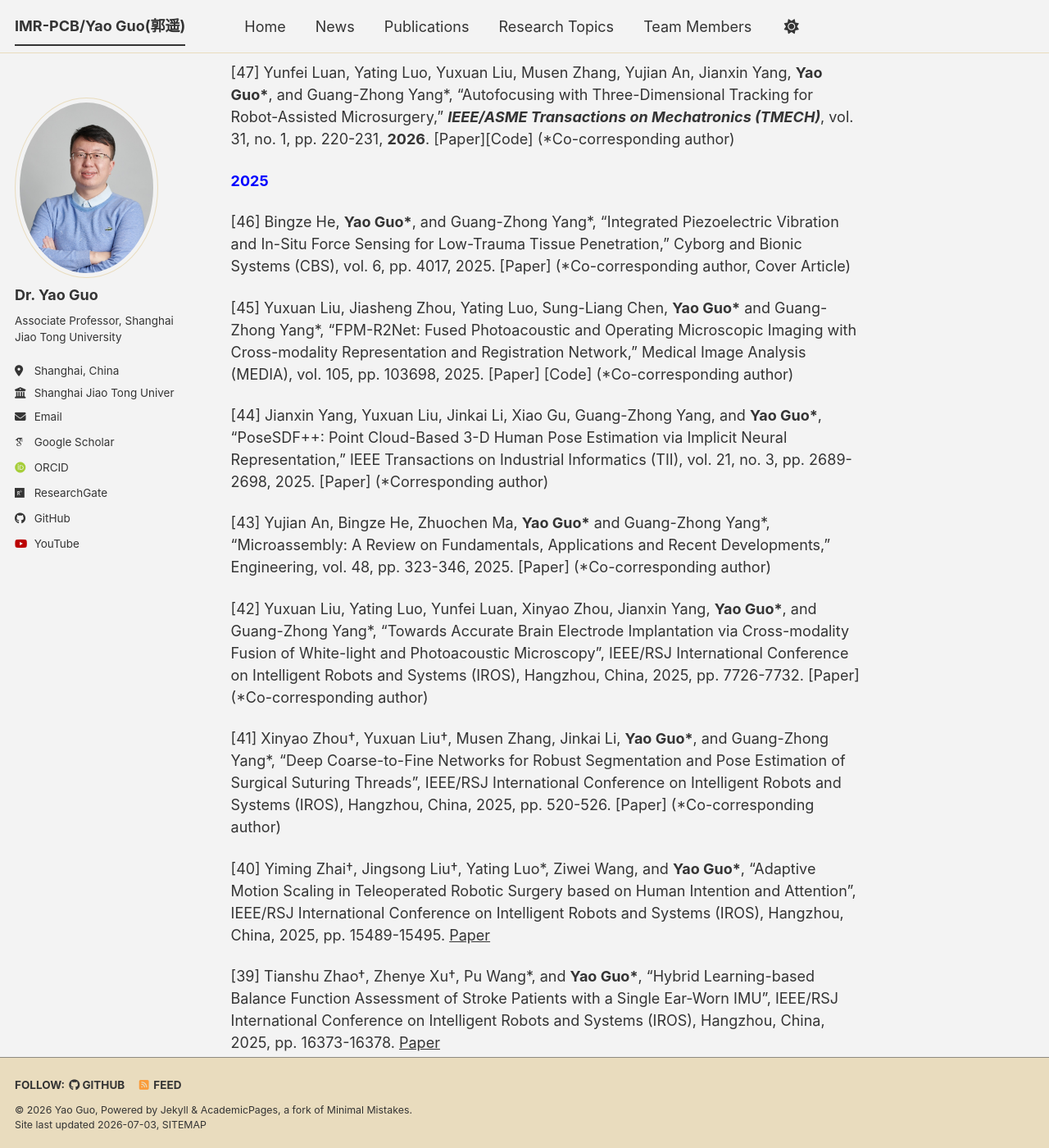
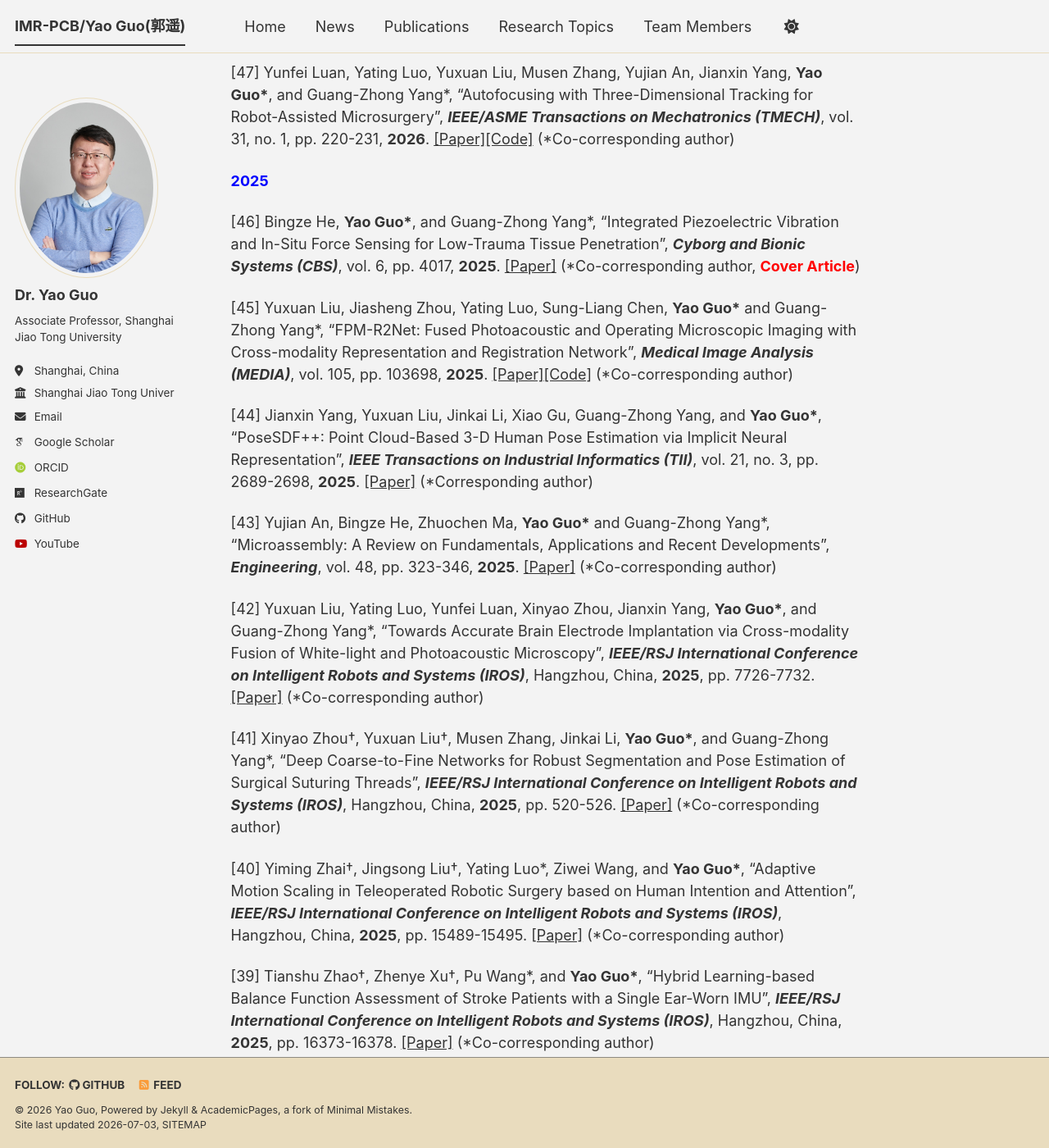
Before and after one commit to IMR-PCB/IMR-PCB.github.io, a Jekyll site: the page built from _pages/about.md, in a window 1280 px wide and 1400 px high, scrolled down 3391 px. Shown: the whole window at 82% size. Built offline with Jekyll 4.4.1, drawn with Linux system fonts in a browser that asks for light colours; some web fonts are replaced; a script bundle is joined from its source files by our own code; library files that are not in the unit come from our copies; some of the changed text lies outside the part shown.

Commit message:
Update about.md

```diff
--- a/_pages/about.md
+++ b/_pages/about.md
@@ -57,55 +57,55 @@ Selected Publications
 ======
 <span style="color:blue">**2026**</span>
 
-\[53\] Musen Zhang, Yuxuan Liu, Yunfei Luan, Jinkai Li, and **Yao Guo\***, "Towards Robust Egocentric Object Tracking: A Plug-and-Play Trajectory-Aware Approach," _**IEEE Transactions on Mobile Computing (TMC)**_, Accepted, **2026**. (\*Corresponding author)
+\[53\] Musen Zhang, Yuxuan Liu, Yunfei Luan, Jinkai Li, and **Yao Guo\***, "Towards Robust Egocentric Object Tracking: A Plug-and-Play Trajectory-Aware Approach", _**IEEE Transactions on Mobile Computing (TMC)**_, Accepted, **2026**. (\*Corresponding author)
 
-\[52\] Yating Luo, Yuxuan Liu, Yunfei Luan, **Yao Guo\***, and Guang-Zhong Yang\*, "A Hierarchical Learning Framework for Micro-Electrode Manipulation under Microscopic Vision," _**IEEE/ASME Transactions on Mechatronics (TMECH)**_, Accepted, **2026**. [\[Paper\]](https://ieeexplore.ieee.org/document/11561778) (\*Co-corresponding author)
+\[52\] Yating Luo, Yuxuan Liu, Yunfei Luan, **Yao Guo\***, and Guang-Zhong Yang\*, "A Hierarchical Learning Framework for Micro-Electrode Manipulation under Microscopic Vision", _**IEEE/ASME Transactions on Mechatronics (TMECH)**_, Accepted, **2026**. [\[Paper\]](https://ieeexplore.ieee.org/document/11561778) (\*Co-corresponding author)
 
-[51] Xinyao Zhou, Yuxuan Liu, Yating Luo, Yunfei Luan, Guang-Zhong Yang, and **Yao Guo\***, "Wrist Camera Pose-Guided Multi-View Fusion for Occlusion Reconstruction in Robot-Assisted Microsurgical Anastomosis'', _**International Conference on Medical Image Computing and Computer-Assisted Intervention (MICCAI)**_, Strasbourg, France, Accepted, **2026**. (\*Corresponding author)
+[51] Xinyao Zhou, Yuxuan Liu, Yating Luo, Yunfei Luan, Guang-Zhong Yang, and **Yao Guo\***, "Wrist Camera Pose-Guided Multi-View Fusion for Occlusion Reconstruction in Robot-Assisted Microsurgical Anastomosis", _**International Conference on Medical Image Computing and Computer-Assisted Intervention (MICCAI)**_, Strasbourg, France, Accepted, **2026**. (\*Corresponding author)
 
-[50] Yunfei Luan, Yuxuan Liu, Yuyang Zhuge, Yating Luo, **Yao Guo\***, and Guang-Zhong Yang\*, "One-Shot Autofocus Via User-Adaptive Gaze Control for Robot-Assisted Microsurgery," _**IEEE International Conference on Robotics and Automation (ICRA)**_, Vienna, Austria, Accepted, **2026**. (\*Co-corresponding author, <span style="color:red">**Finalists of Best Paper Award in Medical Robotics**</span>)
+[50] Yunfei Luan, Yuxuan Liu, Yuyang Zhuge, Yating Luo, **Yao Guo\***, and Guang-Zhong Yang\*, "One-Shot Autofocus Via User-Adaptive Gaze Control for Robot-Assisted Microsurgery", _**IEEE International Conference on Robotics and Automation (ICRA)**_, Vienna, Austria, Accepted, **2026**. (\*Co-corresponding author, <span style="color:red">**Finalists of Best Paper Award in Medical Robotics**</span>)
 
-[49] Yuxuan Liu, Yuyang Zhuge, Xinyao Zhou, Yating Luo, Yunfei Luan, **Yao Guo\***, and Guang-Zhong Yang\*, "Cross-View Exocentric and Egocentric Fusion for Robust Microsurgical Anastomosis Understanding," _**IEEE International Conference on Robotics and Automation (ICRA)**_, Vienna, Austria, Accepted, **2026**. (\*Co-corresponding author)
+[49] Yuxuan Liu, Yuyang Zhuge, Xinyao Zhou, Yating Luo, Yunfei Luan, **Yao Guo\***, and Guang-Zhong Yang\*, "Cross-View Exocentric and Egocentric Fusion for Robust Microsurgical Anastomosis Understanding", _**IEEE International Conference on Robotics and Automation (ICRA)**_, Vienna, Austria, Accepted, **2026**. (\*Co-corresponding author)
 
-[48] Yuxuan Liu, Xinyao Zhou, Yating Luo, Yunfei Luan, Zhennan Xiao, **Yao Guo\***, and Guang-Zhong Yang\*, "Simultaneous Surgical Stereo Depth and Motion Estimation via Brightness-Aware Self-Supervised Learning," _**Pattern Recognition (PR)**_, vol. 179, pp. 113510, **2026**. [Paper] (\*Co-corresponding author)
+[48] Yuxuan Liu, Xinyao Zhou, Yating Luo, Yunfei Luan, Zhennan Xiao, **Yao Guo\***, and Guang-Zhong Yang\*, "Simultaneous Surgical Stereo Depth and Motion Estimation via Brightness-Aware Self-Supervised Learning", _**Pattern Recognition (PR)**_, vol. 179, pp. 113510, **2026**. [\[Paper\]](https://www.sciencedirect.com/science/article/pii/S0031320326004760) (\*Co-corresponding author)
 
-[47] Yunfei Luan, Yating Luo, Yuxuan Liu, Musen Zhang, Yujian An, Jianxin Yang, **Yao Guo\***, and Guang-Zhong Yang\*, "Autofocusing with Three-Dimensional Tracking for Robot-Assisted Microsurgery," _**IEEE/ASME Transactions on Mechatronics (TMECH)**_, vol. 31, no. 1, pp. 220-231, **2026**. [Paper][Code] (\*Co-corresponding author)
+[47] Yunfei Luan, Yating Luo, Yuxuan Liu, Musen Zhang, Yujian An, Jianxin Yang, **Yao Guo\***, and Guang-Zhong Yang\*, "Autofocusing with Three-Dimensional Tracking for Robot-Assisted Microsurgery", _**IEEE/ASME Transactions on Mechatronics (TMECH)**_, vol. 31, no. 1, pp. 220-231, **2026**. [\[Paper\]](https://ieeexplore.ieee.org/document/11091590)[\[Code\]](https://github.com/IMR-PCB/3DTracking) (\*Co-corresponding author)
 
 <span style="color:blue">**2025**</span>
 
-[46] Bingze He, **Yao Guo\***, and Guang-Zhong Yang\*, "Integrated Piezoelectric Vibration and In-Situ Force Sensing for Low-Trauma Tissue Penetration," Cyborg and Bionic Systems (CBS), vol. 6, pp. 4017, 2025. [Paper] (\*Co-corresponding author, Cover Article)
+[46] Bingze He, **Yao Guo\***, and Guang-Zhong Yang\*, "Integrated Piezoelectric Vibration and In-Situ Force Sensing for Low-Trauma Tissue Penetration", _**Cyborg and Bionic Systems (CBS)**_, vol. 6, pp. 4017, **2025**. [\[Paper\]](https://spj.science.org/doi/10.34133/cbsystems.0417) (\*Co-corresponding author, <span style="color:red">**Cover Article**</span>)
 
-[45] Yuxuan Liu, Jiasheng Zhou, Yating Luo, Sung-Liang Chen, **Yao Guo\*** and Guang-Zhong Yang\*, "FPM-R2Net: Fused Photoacoustic and Operating Microscopic Imaging with Cross-modality Representation and Registration Network," Medical Image Analysis (MEDIA), vol. 105, pp. 103698, 2025. [Paper] [Code] (\*Co-corresponding author)
+[45] Yuxuan Liu, Jiasheng Zhou, Yating Luo, Sung-Liang Chen, **Yao Guo\*** and Guang-Zhong Yang\*, "FPM-R2Net: Fused Photoacoustic and Operating Microscopic Imaging with Cross-modality Representation and Registration Network", _**Medical Image Analysis (MEDIA)**_, vol. 105, pp. 103698, **2025**. [\[Paper\]](https://www.sciencedirect.com/science/article/abs/pii/S1361841525002452)[\[Code\]](https://github.com/IMR-PCB/FPM-R2Net) (\*Co-corresponding author)
 
-[44] Jianxin Yang, Yuxuan Liu, Jinkai Li, Xiao Gu, Guang-Zhong Yang, and **Yao Guo\***, "PoseSDF++: Point Cloud-Based 3-D Human Pose Estimation via Implicit Neural Representation," IEEE Transactions on Industrial Informatics (TII), vol. 21, no. 3, pp. 2689-2698, 2025. [Paper] (\*Corresponding author)
+[44] Jianxin Yang, Yuxuan Liu, Jinkai Li, Xiao Gu, Guang-Zhong Yang, and **Yao Guo\***, "PoseSDF++: Point Cloud-Based 3-D Human Pose Estimation via Implicit Neural Representation", _**IEEE Transactions on Industrial Informatics (TII)**_, vol. 21, no. 3, pp. 2689-2698, **2025**. [\[Paper\]](https://ieeexplore.ieee.org/document/10811749) (\*Corresponding author)
 
-[43] Yujian An, Bingze He, Zhuochen Ma, **Yao Guo\*** and Guang-Zhong Yang\*, "Microassembly: A Review on Fundamentals, Applications and Recent Developments," Engineering, vol. 48, pp. 323-346, 2025. [Paper] (\*Co-corresponding author)
+[43] Yujian An, Bingze He, Zhuochen Ma, **Yao Guo\*** and Guang-Zhong Yang\*, "Microassembly: A Review on Fundamentals, Applications and Recent Developments", _**Engineering**_, vol. 48, pp. 323-346, **2025**. [\[Paper\]](sciencedirect.com/science/article/pii/S2095809924006350) (\*Co-corresponding author)
 
-[42] Yuxuan Liu, Yating Luo, Yunfei Luan, Xinyao Zhou, Jianxin Yang, **Yao Guo\***, and Guang-Zhong Yang\*, "Towards Accurate Brain Electrode Implantation via Cross-modality Fusion of White-light and Photoacoustic Microscopy", IEEE/RSJ International Conference on Intelligent Robots and Systems (IROS), Hangzhou, China, 2025, pp. 7726-7732. [Paper] (\*Co-corresponding author)
+[42] Yuxuan Liu, Yating Luo, Yunfei Luan, Xinyao Zhou, Jianxin Yang, **Yao Guo\***, and Guang-Zhong Yang\*, "Towards Accurate Brain Electrode Implantation via Cross-modality Fusion of White-light and Photoacoustic Microscopy", _**IEEE/RSJ International Conference on Intelligent Robots and Systems (IROS)**_, Hangzhou, China, **2025**, pp. 7726-7732. [\[Paper\]](https://ieeexplore.ieee.org/document/11247750) (\*Co-corresponding author)
 
-[41] Xinyao Zhou†, Yuxuan Liu†, Musen Zhang, Jinkai Li, **Yao Guo\***, and Guang-Zhong Yang\*, "Deep Coarse-to-Fine Networks for Robust Segmentation and Pose Estimation of Surgical Suturing Threads", IEEE/RSJ International Conference on Intelligent Robots and Systems (IROS), Hangzhou, China, 2025, pp. 520-526. [Paper] (\*Co-corresponding author)
+[41] Xinyao Zhou†, Yuxuan Liu†, Musen Zhang, Jinkai Li, **Yao Guo\***, and Guang-Zhong Yang\*, "Deep Coarse-to-Fine Networks for Robust Segmentation and Pose Estimation of Surgical Suturing Threads", _**IEEE/RSJ International Conference on Intelligent Robots and Systems (IROS)**_, Hangzhou, China, **2025**, pp. 520-526. [\[Paper\]](https://ieeexplore.ieee.org/document/11246693) (\*Co-corresponding author)
 
-[40] Yiming Zhai†, Jingsong Liu†, Yating Luo*, Ziwei Wang, and **Yao Guo\***, "Adaptive Motion Scaling in Teleoperated Robotic Surgery based on Human Intention and Attention", IEEE/RSJ International Conference on Intelligent Robots and Systems (IROS), Hangzhou, China, 2025, pp. 15489-15495. [Paper](\*Co-corresponding author)
+[40] Yiming Zhai†, Jingsong Liu†, Yating Luo*, Ziwei Wang, and **Yao Guo\***, "Adaptive Motion Scaling in Teleoperated Robotic Surgery based on Human Intention and Attention", _**IEEE/RSJ International Conference on Intelligent Robots and Systems (IROS)**_, Hangzhou, China, **2025**, pp. 15489-15495. [\[Paper\]](https://ieeexplore.ieee.org/document/11246262) (\*Co-corresponding author)
 
-[39] Tianshu Zhao†, Zhenye Xu†, Pu Wang*, and **Yao Guo\***, "Hybrid Learning-based Balance Function Assessment of Stroke Patients with a Single Ear-Worn IMU", IEEE/RSJ International Conference on Intelligent Robots and Systems (IROS), Hangzhou, China, 2025, pp. 16373-16378. [Paper](\*Co-corresponding author)
+[39] Tianshu Zhao†, Zhenye Xu†, Pu Wang*, and **Yao Guo\***, "Hybrid Learning-based Balance Function Assessment of Stroke Patients with a Single Ear-Worn IMU", _**IEEE/RSJ International Conference on Intelligent Robots and Systems (IROS)**_, Hangzhou, China, **2025**, pp. 16373-16378. [\[Paper\]](https://ieeexplore.ieee.org/document/11246562) (\*Co-corresponding author)
 
 <span style="color:blue">**2024**</span>
 
-[38] Zhongling Liu†, Jinkai Li†, Yuanyuan Zhang, Dan Wu, Yanyan Huo, Jianxin Yang, Musen Zhang, Chuanfei Dong, Luhui Jiang, Ruohan Sun, Ruoyin Zhou, Fei Li, Xiaodan Yu, Daqian Zhu, **Yao Guo\***, and Jinjin Chen*, "Auxiliary Diagnosis of Children with Attention-Deficit/Hyperactivity Disorder: An Eye-Tracking Study with Novel Digital Biomarkers," JMIR mHealth and uHealth, vol. 12, pp. e58927, 2024. [Paper] (\*Co-corresponding author)
+[38] Zhongling Liu†, Jinkai Li†, Yuanyuan Zhang, Dan Wu, Yanyan Huo, Jianxin Yang, Musen Zhang, Chuanfei Dong, Luhui Jiang, Ruohan Sun, Ruoyin Zhou, Fei Li, Xiaodan Yu, Daqian Zhu, **Yao Guo\***, and Jinjin Chen*, "Auxiliary Diagnosis of Children with Attention-Deficit/Hyperactivity Disorder: An Eye-Tracking Study with Novel Digital Biomarkers", _**JMIR mHealth and uHealth**_, vol. 12, pp. e58927, 2024. [\[Paper\]](https://mhealth.jmir.org/2024/1/e58927/) (\*Co-corresponding author)
 
-[37] Yujian An, Jianxin Yang, Bingze He, Yuxuan Liu, **Yao Guo\*** and Guang-Zhong Yang\*, "A Microscopic Vision-Based Robotic System For Floating Electrode Assembly," IEEE/ASME Transactions on Mechatronics (TMECH), vol. 29, no. 5, pp. 3810-3820, 2024. [Paper] (\*Co-corresponding author)
+[37] Yujian An, Jianxin Yang, Bingze He, Yuxuan Liu, **Yao Guo\*** and Guang-Zhong Yang\*, "A Microscopic Vision-Based Robotic System For Floating Electrode Assembly", _**IEEE/ASME Transactions on Mechatronics (TMECH)**_, vol. 29, no. 5, pp. 3810-3820, 2024. [\[Paper\]](https://ieeexplore.ieee.org/document/10440627) (\*Co-corresponding author)
 
-[36] Yuxuan Liu, Jiasheng Zhou, Yating Luo, Jinkai Li, Sung-Liang Chen, **Yao Guo\*** and Guang-Zhong Yang\*, "UPAMNet: A unified network with deep knowledge priors for photoacoustic microscopy," Photoacoustics, vol. 38, pp. 100608, 2024. [Paper][Code](\*Co-corresponding author)
+[36] Yuxuan Liu, Jiasheng Zhou, Yating Luo, Jinkai Li, Sung-Liang Chen, **Yao Guo\*** and Guang-Zhong Yang\*, "UPAMNet: A unified network with deep knowledge priors for photoacoustic microscopy", _**Photoacoustics**_, vol. 38, pp. 100608, 2024. [\[Paper\]](https://www.sciencedirect.com/science/article/pii/S2213597924000259)[\[Code\]](https://github.com/IMR-PCB/UPAMNet) (\*Co-corresponding author)
 
-[35] Zhenye Xu, **Yao Guo\***, "GCCRR: A Short Sequence Gait Cycle Segmentation Method Based on Ear-Worn IMU", ACM International Joint Conference on Pervasive and Ubiquitous Computing, pp. 650-654, 2024. [Paper] (\*Corresponding author)
+[35] Zhenye Xu, **Yao Guo\***, "GCCRR: A Short Sequence Gait Cycle Segmentation Method Based on Ear-Worn IMU", _**ACM International Joint Conference on Pervasive and Ubiquitous Computing**_, pp. 650-654, 2024. [\[Paper\]](https://dl.acm.org/doi/10.1145/3675094.3680520) (\*Corresponding author)
 
-[34] Bingze He, Zhiang Zhang, Jianxin Yang, Yujian An, **Yao Guo\*** and Guang-Zhong Yang\*, "Magnetically Actuated Floating Millirobot Platform for Streamlined Flexible Neural Electrode Manipulation," IEEE International Conference on Mechatronics and Automation (ICMA), August, 2024, pp. 311-316. [Paper] (\*Co-corresponding author, Finalists of Best Conference Paper Award)
+[34] Bingze He, Zhiang Zhang, Jianxin Yang, Yujian An, **Yao Guo\*** and Guang-Zhong Yang\*, "Magnetically Actuated Floating Millirobot Platform for Streamlined Flexible Neural Electrode Manipulation", _**IEEE International Conference on Mechatronics and Automation (ICMA)**_, August, 2024, pp. 311-316. [\[Paper\]](https://ieeexplore.ieee.org/document/10632919) (\*Co-corresponding author, <span style="color:red">**Finalists of Best Conference Paper Award**</span>)
 
-[33] Yujian An, Jianxin Yang, Jinkai Li, Bingze He, **Yao Guo\***, Guang-Zhong Yang\*, "Skill Learning in Robot-Assisted Micro-Manipulation Through Human Demonstrations with Attention Guidance", IEEE International Conference on Robotics and Automation (ICRA), Yokohoma, Japan, 2024, pp. 15601-15607. [Paper] (\*Co-corresponding author)
+[33] Yujian An, Jianxin Yang, Jinkai Li, Bingze He, **Yao Guo\***, Guang-Zhong Yang\*, "Skill Learning in Robot-Assisted Micro-Manipulation Through Human Demonstrations with Attention Guidance", _**IEEE International Conference on Robotics and Automation (ICRA)**_, Yokohoma, Japan, 2024, pp. 15601-15607. [\[Paper\]](https://ieeexplore.ieee.org/document/10610945) (\*Co-corresponding author)
 
-[32] Yating Luo, Yuxuan Liu, Jiasheng Zhou, Sung-Liang Chen, **Yao Guo\***, Guang-Zhong Yang\*, "Fast Photoacoustic Microscopy with Robot Controlled Microtrajectory Optimization", IEEE International Conference on Robotics and Automation (ICRA), Yokohoma, Japan, 2024, pp. 17750-17756. [Paper] (\*Co-corresponding author)
+[32] Yating Luo, Yuxuan Liu, Jiasheng Zhou, Sung-Liang Chen, **Yao Guo\***, Guang-Zhong Yang\*, "Fast Photoacoustic Microscopy with Robot Controlled Microtrajectory Optimization", _**IEEE International Conference on Robotics and Automation (ICRA)**_, Yokohoma, Japan, 2024, pp. 17750-17756. [\[Paper\]](https://ieeexplore.ieee.org/document/10610085) (\*Co-corresponding author)
 
-[31] Yunfei Luan†, Muhang He†, Yudong Tian, Chengjie Lin, Yunhan Fang, Zihao Zhao, Jianxin Yang, **Yao Guo\***, "Intelligent Disinfection Robot with High-Touch Surface Detection and Dynamic Pedestrian Avoidance”，IEEE International Conference on Robotics and Automation (ICRA), Yokohoma, Japan, 2024, pp. 3595-3601. [Paper] (\*Corresponding author)
+[31] Yunfei Luan†, Muhang He†, Yudong Tian, Chengjie Lin, Yunhan Fang, Zihao Zhao, Jianxin Yang, **Yao Guo\***, "Intelligent Disinfection Robot with High-Touch Surface Detection and Dynamic Pedestrian Avoidance”, _**IEEE International Conference on Robotics and Automation (ICRA)**_, Yokohoma, Japan, 2024, pp. 3595-3601. [\[Paper\]](https://ieeexplore.ieee.org/document/10610836) (\*Corresponding author)
 
 <span style="color:blue">**2023**</span>
 
```
